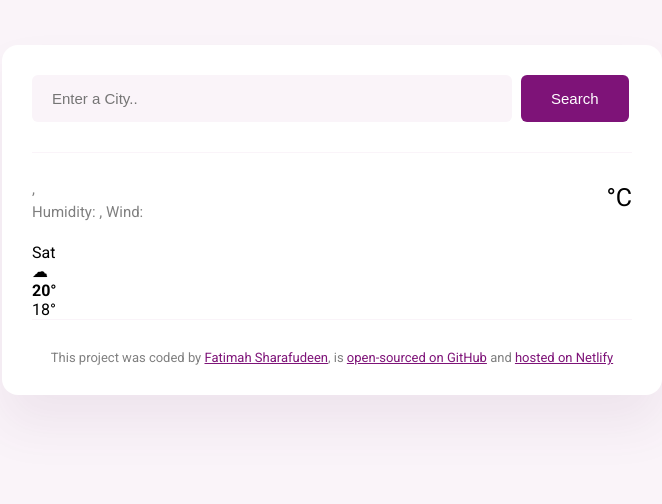
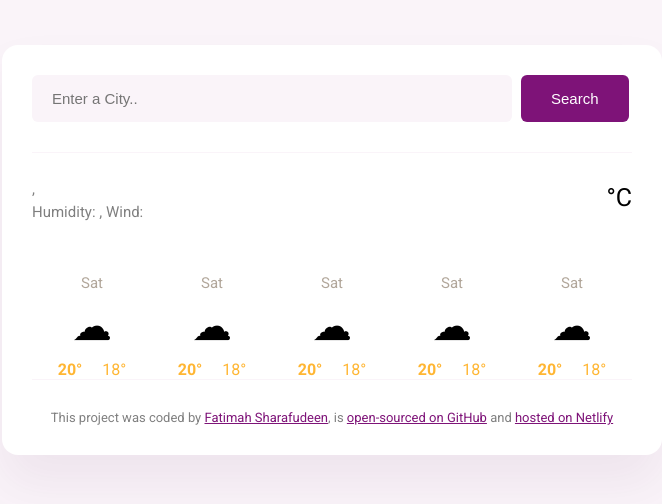
Before and after one commit to bintsharaf/my-SheCodes-weather-forecast-project, a plain HTML site: page index.html in a window 1280 px wide. Shown: the whole page, without its empty margins (308-970 px from the left). Drawn offline with nearby package versions, Linux system fonts and the light colour scheme; no server answers.

Commit message:
Updated the html and CSS files by adding more features

```diff
--- a/index.html
+++ b/index.html
@@ -46,10 +46,40 @@
                     <div class="weather-forecast-temperatures">
                         <div class="weather-forecast-temperature"><strong>20&deg;</strong></div>
                         <div class="weather-forecast-temperature">18&deg;</div>
-
                     </div>
                 </div>
-
+                <div class="weather-forecast-day">
+                    <div class="weather-forecast-date">Sat</div>
+                    <div class="weather-forecast-icon">&#9729</div>
+                    <div class="weather-forecast-temperatures">
+                        <div class="weather-forecast-temperature"><strong>20&deg;</strong></div>
+                        <div class="weather-forecast-temperature">18&deg;</div>
+                    </div>
+                </div>
+                <div class="weather-forecast-day">
+                    <div class="weather-forecast-date">Sat</div>
+                    <div class="weather-forecast-icon">&#9729</div>
+                    <div class="weather-forecast-temperatures">
+                        <div class="weather-forecast-temperature"><strong>20&deg;</strong></div>
+                        <div class="weather-forecast-temperature">18&deg;</div>
+                    </div>
+                </div>
+                <div class="weather-forecast-day">
+                    <div class="weather-forecast-date">Sat</div>
+                    <div class="weather-forecast-icon">&#9729</div>
+                    <div class="weather-forecast-temperatures">
+                        <div class="weather-forecast-temperature"><strong>20&deg;</strong></div>
+                        <div class="weather-forecast-temperature">18&deg;</div>
+                    </div>
+                </div>
+                <div class="weather-forecast-day">
+                    <div class="weather-forecast-date">Sat</div>
+                    <div class="weather-forecast-icon">&#9729</div>
+                    <div class="weather-forecast-temperatures">
+                        <div class="weather-forecast-temperature"><strong>20&deg;</strong></div>
+                        <div class="weather-forecast-temperature">18&deg;</div>
+                    </div>
+                </div>
             </div>
         </main>
         <footer>This project was coded by <a href="https://github.com/bintsharaf">Fatimah Sharafudeen</a>, is <a
--- a/src/styles.css
+++ b/src/styles.css
@@ -90,6 +90,33 @@ header {
     font-size: 25px;
     margin: 0px;
 }
+.weather-forecast {
+    display: flex;
+    justify-content: space-around;
+    margin-top: 30px;
+}
+.weather-forecast-date {
+    line-height: 20px;
+    text-align: center;
+    margin-bottom: 10px;
+    color: rgb(59, 33, 3, 0.4);
+    font-size: 15px;
+}
+.weather-forecast-icon {
+    font-size: 40px;
+    text-align: center;
+    margin-bottom: 10px;
+}
+.weather-forecast-temperatures {
+    display: flex;
+    justify-content: center;
+    color: rgb(255, 164, 0, 0.8);
+}
+
+.weather-forecast-temperature {
+    padding: 0 10px;
+}
+
 
 footer {
     border-top: 1px solid #faf4f9;
```
